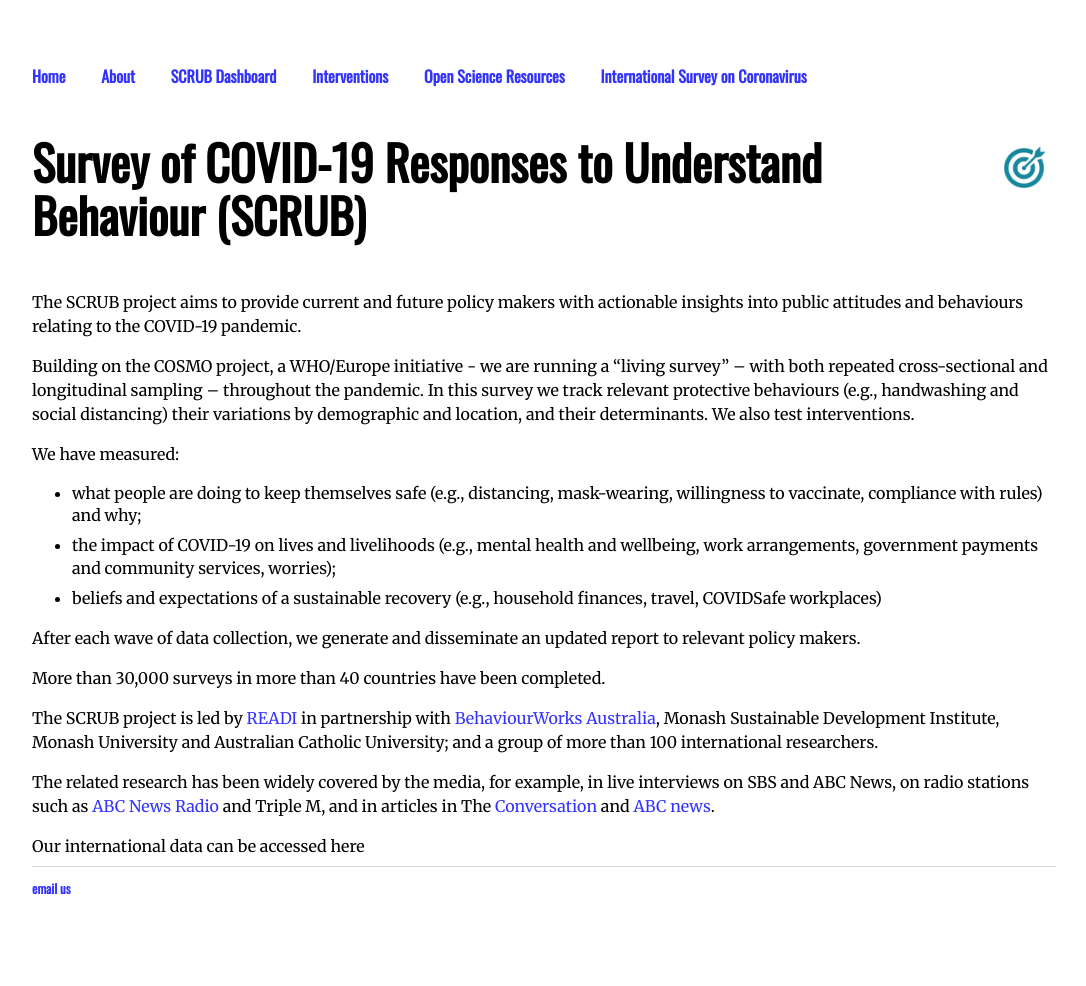
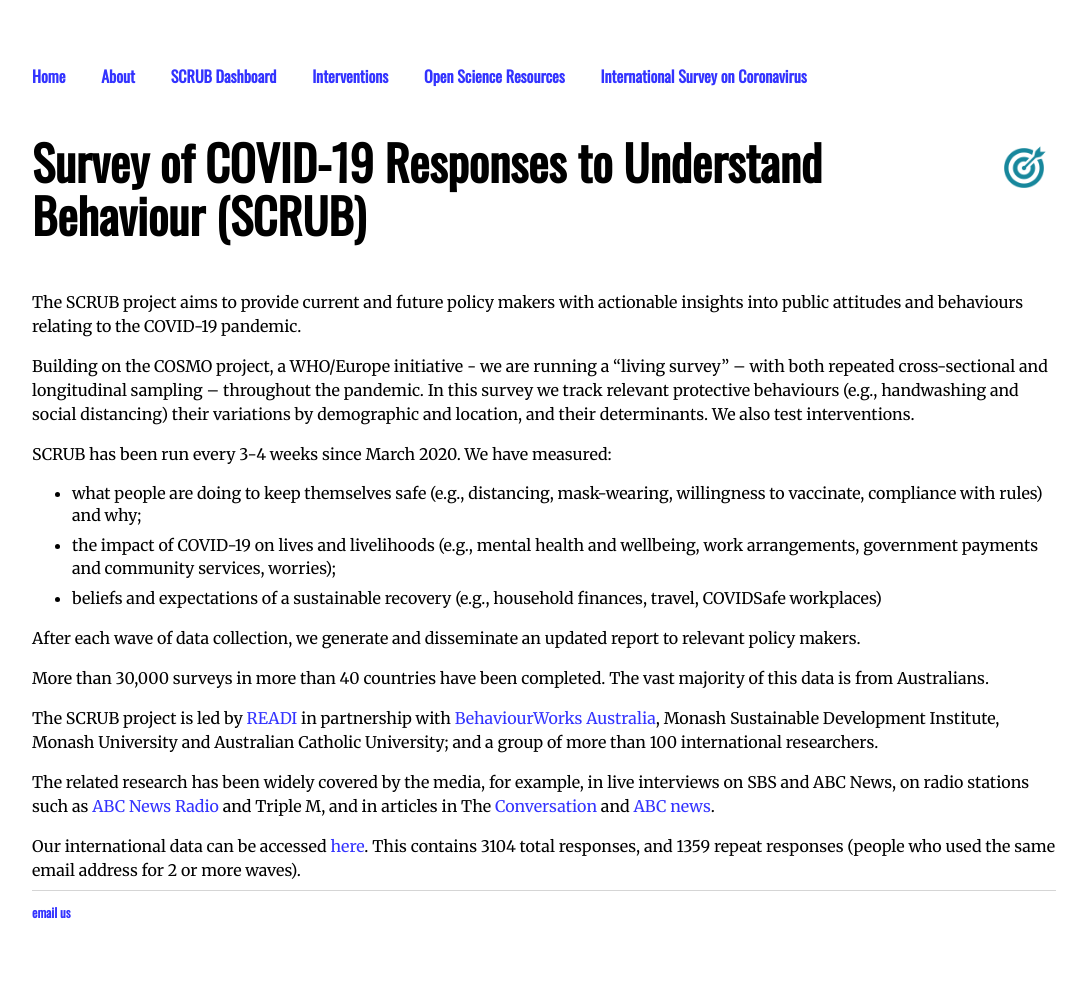
Before and after one commit to aksaeri/scrub, a Jekyll site: the page built from index.md, in a window 1280 px wide. Shown: the whole page, without its empty margins (96-1182 px from the left). Built offline with Jekyll 4.4.1, drawn with Linux system fonts in a browser that asks for light colours; before the commit the page ends 962 px from its top, so only the background shows below that.

Commit message:
Update index.md

```diff
--- a/index.md
+++ b/index.md
@@ -11,17 +11,17 @@
 
 Building on the COSMO project, a WHO/Europe initiative - we are running a “living survey” -- with both repeated cross-sectional and longitudinal sampling --  throughout the pandemic. In this survey we track relevant protective behaviours (e.g., handwashing and social distancing) their variations by demographic and location, and their determinants. We also test interventions.
 
-We have measured:
+SCRUB has been run every 3-4 weeks since March 2020. We have measured:
 * what people are doing to keep themselves safe (e.g., distancing, mask-wearing, willingness to vaccinate, compliance with rules) and why;
 * the impact of COVID-19 on lives and livelihoods (e.g., mental health and wellbeing, work arrangements, government payments and community services, worries);
 * beliefs and expectations of a sustainable recovery (e.g., household finances, travel, COVIDSafe workplaces)
 
 After each wave of data collection, we generate and disseminate an updated report to relevant policy makers.
 
-More than 30,000 surveys in more than 40 countries have been completed.
+More than 30,000 surveys in more than 40 countries have been completed. The vast majority of this data is from Australians.
 
 The SCRUB project is led by [READI](https://www.readiresearch.org/) in partnership with [BehaviourWorks Australia](https://behaviourworksaustralia.org), Monash Sustainable Development Institute, Monash University and Australian Catholic University; and a group of more than 100 international researchers.
 
 The related research has been widely covered by the media, for example, in live interviews on SBS and ABC News, on radio stations such as [ABC News Radio](https://www.abc.net.au/radio/newsradio/survey-finds-most-australians-with-symptoms-of/12390796) and Triple M, and in articles in The [Conversation](https://theconversation.com/more-australians-are-worried-about-a-recession-and-an-increasingly-selfish-society-than-about-coronavirus-itself-135297) and [ABC news](https://www.abc.net.au/radio/newsradio/survey-finds-most-australians-with-symptoms-of/12390796).
 
-Our international data can be accessed here
+Our international data can be accessed [here](https://drive.google.com/drive/folders/1OPgolKrjr-49fpJi3kcTPbbLO0qa36bi?usp=sharing). This contains 3104 total responses, and 1359 repeat responses (people who used the same email address for 2 or more waves).
```
